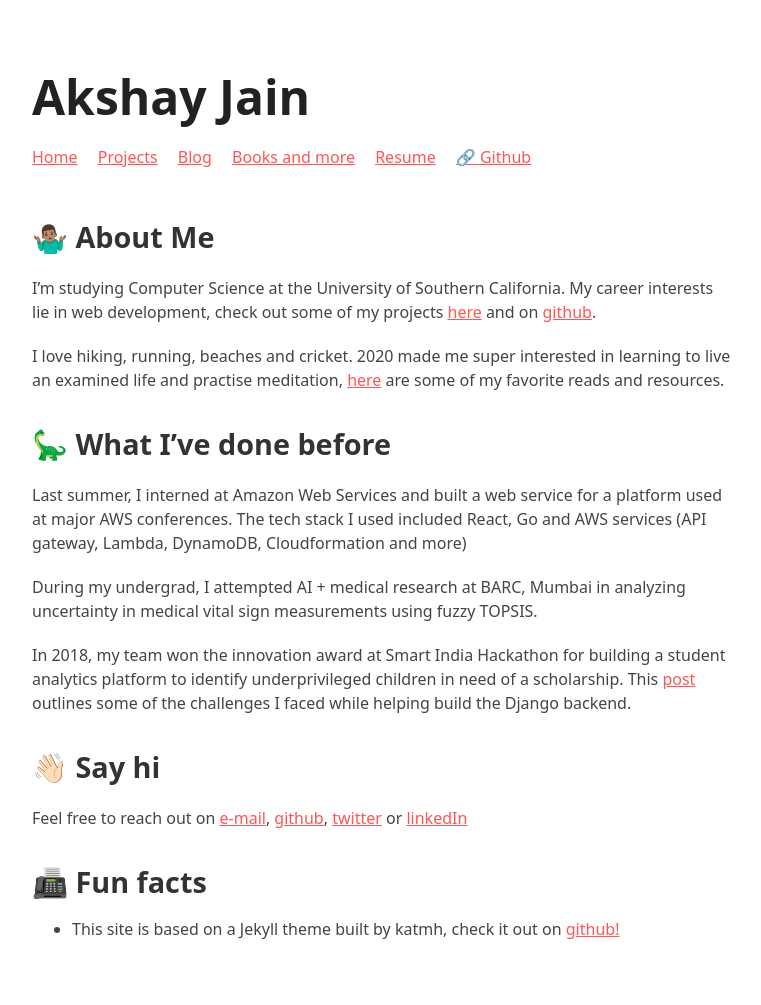
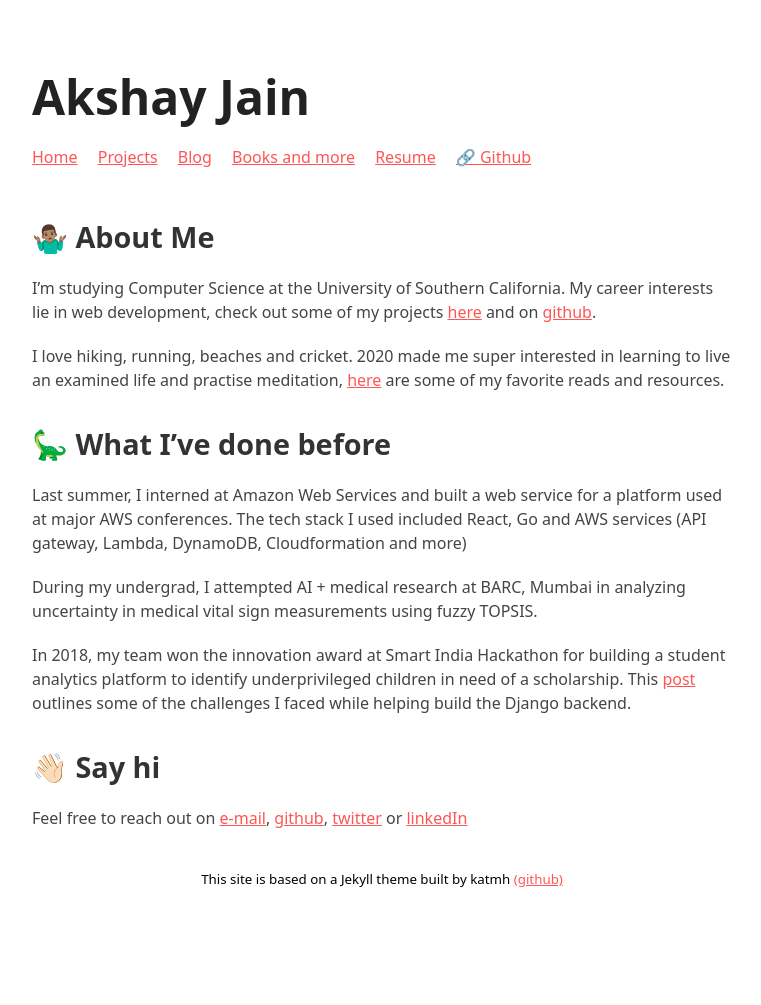
Before and after one commit to pixelexel/pixelexel.github.io, a Jekyll site: the page built from index.md, in a window 1280 px wide. Shown: the whole page, without its empty margins (258-1019 px from the left). Built offline with Jekyll 4.4.1, drawn with Linux system fonts in a browser that asks for light colours; our own code applies the rules of GitHub Pages for plain Markdown files; after the commit the page ends 952 px from its top, so only the background shows below that.

Commit message:
misc updates

```diff
--- a/_config.yml
+++ b/_config.yml
@@ -35,7 +35,7 @@ nav-links:
     external: true
 
 # for the homepage image + big text next to it
-# greeting_image: /assets/me.jpg
+greeting_image: /assets/me.jpg
 # 100-200 characters recommended
 # greeting_text: Hey, I'm Akshay. This site contains some information about me and links to some of my fav web dev projects!
 
--- a/index.md
+++ b/index.md
@@ -19,6 +19,8 @@ In 2018, my team won the innovation award at Smart India Hackathon for building
 
 Feel free to reach out on [e-mail](mailto:akshaydi@usc.edu), [github](https://github.com/pixelexel), [twitter](https://twitter.com/pixelexel) or [linkedIn](https://www.linkedin.com/in/akshayjp/)
 
-## 📠 Fun facts
+<footer>
 
-- This site is based on a Jekyll theme built by katmh, check it out on [github!](https://github.com/katmh/point-theme)
+This site is based on a Jekyll theme built by katmh <a href="https://github.com/katmh/point-theme">(github)</a>
+
+</footer>
--- a/styles/styles.scss
+++ b/styles/styles.scss
@@ -162,3 +162,9 @@ img {
   margin-bottom: 10px;
   max-width: 150px;
 }
+
+footer {
+  text-align: center;
+  padding-top: 20px;
+  font-size: smaller;
+}
```
Also changed, not shown: projects.md (+1 -1 lines), _includes/head.html (line endings or trailing spaces), 2 other files.
